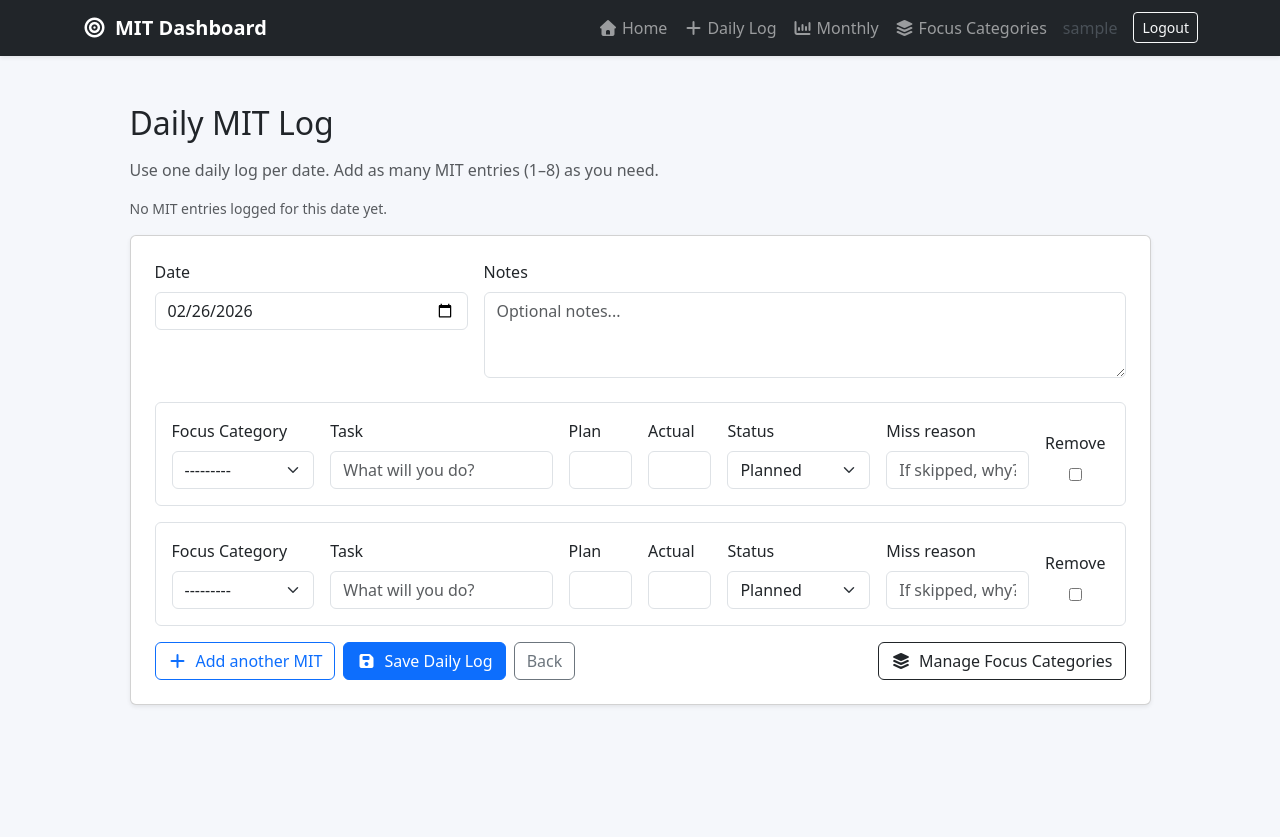
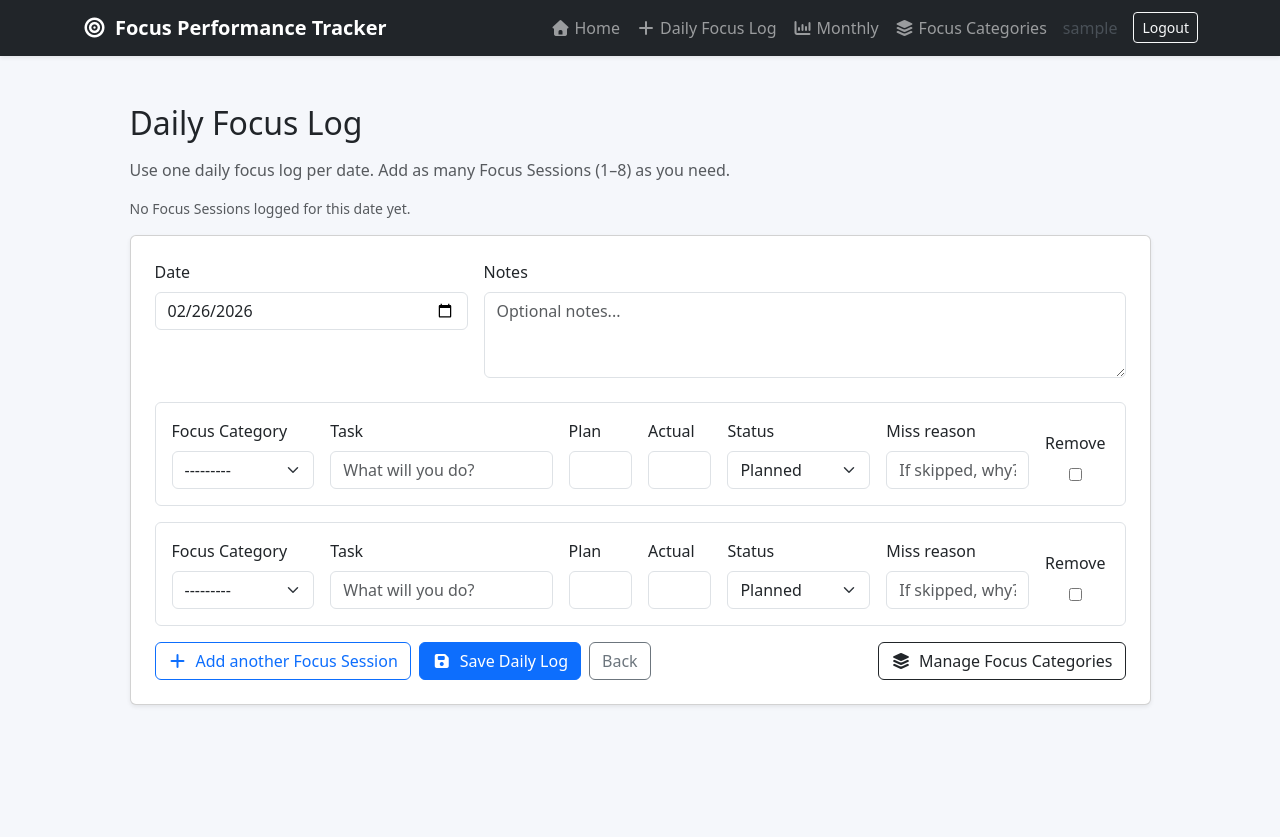
Before and after one commit to elivergara/Focused-Time-Tracker, a Django app: page /checkins/new/ in a window 1280 px wide. Run offline with Django 5.2, Linux system fonts and the light colour scheme; the visitor is signed in with stand-in values (Sample User, id 1); data that the repository does not hold is empty; style sheets or scripts are compiled from the project's sources; some libraries are stand-ins or nearby versions.

Commit message:
Rebrand UI to Focus Performance Tracker with daily focus log and monthly accountability terminology

```diff
--- a/core/views.py
+++ b/core/views.py
@@ -73,7 +73,7 @@ def signup(request):
         if form.is_valid():
             user = form.save()
             login(request, user)
-            messages.success(request, "Account created. Welcome to MIT Dashboard.")
+            messages.success(request, "Account created. Welcome to Focus Performance Tracker.")
             return redirect("home")
     else:
         form = SignUpForm()
@@ -127,8 +127,8 @@ def home(request):
         goal_progress.append({"name": g.name, "goal": g.goal_minutes, "actual": actual, "pct": pct})
 
     context = {
-        "app_name": "MIT Dashboard",
-        "subtitle": "Track your Most Important Tasks with clarity, consistency, and momentum.",
+        "app_name": "Focus Performance Tracker",
+        "subtitle": "Track focused time with clarity, consistency, and momentum.",
         "summary": summary,
         "recent_mits": recent_mits,
         "completion_rate": completion_rate,
--- a/templates/base.html
+++ b/templates/base.html
@@ -4,14 +4,14 @@
   <head>
     <meta charset="utf-8" />
     <meta name="viewport" content="width=device-width, initial-scale=1" />
-    <title>{% block title %}MIT Dashboard{% endblock %}</title>
+    <title>{% block title %}Focus Performance Tracker{% endblock %}</title>
     <link rel="stylesheet" href="{% static 'css/main.css' %}" />
   </head>
   <body>
     <nav class="navbar navbar-expand-lg navbar-dark bg-dark shadow-sm sticky-top">
       <div class="container">
         <a class="navbar-brand fw-semibold" href="{% if request.user.is_authenticated %}{% url 'home' %}{% else %}{% url 'landing' %}{% endif %}">
-          <i class="fa-solid fa-bullseye me-2"></i>MIT Dashboard
+          <i class="fa-solid fa-bullseye me-2"></i>Focus Performance Tracker
         </a>
 
         <button class="navbar-toggler" type="button" data-bs-toggle="collapse" data-bs-target="#mainNav" aria-controls="mainNav" aria-expanded="false" aria-label="Toggle navigation">
@@ -22,7 +22,7 @@
           <ul class="navbar-nav ms-auto mb-2 mb-lg-0">
             {% if request.user.is_authenticated %}
               <li class="nav-item"><a class="nav-link" href="{% url 'home' %}"><i class="fa-solid fa-house me-1"></i>Home</a></li>
-              <li class="nav-item"><a class="nav-link" href="{% url 'checkin_create' %}"><i class="fa-solid fa-plus me-1"></i>Daily Log</a></li>
+              <li class="nav-item"><a class="nav-link" href="{% url 'checkin_create' %}"><i class="fa-solid fa-plus me-1"></i>Daily Focus Log</a></li>
               <li class="nav-item"><a class="nav-link" href="{% url 'monthly_summary' %}"><i class="fa-solid fa-chart-column me-1"></i>Monthly</a></li>
               <li class="nav-item"><a class="nav-link" href="{% url 'skill_manage' %}"><i class="fa-solid fa-layer-group me-1"></i>Focus Categories</a></li>
               <li class="nav-item"><span class="nav-link text-light-emphasis">{{ request.user.username }}</span></li>
--- a/templates/core/checkin_detail.html
+++ b/templates/core/checkin_detail.html
@@ -1,12 +1,12 @@
 {% extends 'base.html' %}
-{% block title %}Check-in Detail · MIT Dashboard{% endblock %}
+{% block title %}Check-in Detail · Focus Performance Tracker{% endblock %}
 
 {% block content %}
 <div class="container py-5">
   <div class="d-flex justify-content-between align-items-center mb-3">
     <h2 class="mb-0">Check-in {{ checkin.date }}</h2>
     <div class="d-flex gap-2">
-      <a href="{% url 'checkin_create' %}?date={{ checkin.date|date:'Y-m-d' }}" class="btn btn-primary"><i class="fa-solid fa-pen me-2"></i>Open Daily Log</a>
+      <a href="{% url 'checkin_create' %}?date={{ checkin.date|date:'Y-m-d' }}" class="btn btn-primary"><i class="fa-solid fa-pen me-2"></i>Open Daily Focus Log</a>
       <a href="{% url 'home' %}" class="btn btn-outline-secondary">Back</a>
     </div>
   </div>
--- a/templates/core/checkin_form.html
+++ b/templates/core/checkin_form.html
@@ -1,17 +1,17 @@
 {% extends 'base.html' %}
-{% block title %}Daily Log · MIT Dashboard{% endblock %}
+{% block title %}Daily Focus Log · Focus Performance Tracker{% endblock %}
 
 {% block content %}
 <div class="container py-5">
   <div class="row justify-content-center">
     <div class="col-lg-11">
-      <h2 class="mb-3">Daily MIT Log</h2>
-      <p class="text-muted">Use one daily log per date. Add as many MIT entries (1–8) as you need.</p>
+      <h2 class="mb-3">Daily Focus Log</h2>
+      <p class="text-muted">Use one daily focus log per date. Add as many Focus Sessions (1–8) as you need.</p>
       <p class="small {% if has_existing %}text-success{% else %}text-muted{% endif %} mb-3">
         {% if has_existing %}
-          You have <strong>{{ logged_count }}</strong> MIT entr{{ logged_count|pluralize:'y,ies' }} logged for this date. You can update them below.
+          You have <strong>{{ logged_count }}</strong> Focus Session{{ logged_count|pluralize }} logged for this date. You can update them below.
         {% else %}
-          No MIT entries logged for this date yet.
+          No Focus Sessions logged for this date yet.
         {% endif %}
       </p>
 
@@ -69,7 +69,7 @@
         </div>
 
         <div class="d-flex gap-2 flex-wrap">
-          <button class="btn btn-outline-primary" type="button" id="add-mit-btn"><i class="fa-solid fa-plus me-2"></i>Add another MIT</button>
+          <button class="btn btn-outline-primary" type="button" id="add-mit-btn"><i class="fa-solid fa-plus me-2"></i>Add another Focus Session</button>
           <button class="btn btn-primary" type="submit"><i class="fa-solid fa-floppy-disk me-2"></i>Save Daily Log</button>
           <a href="{% url 'home' %}" class="btn btn-outline-secondary">Back</a>
           <a href="{% url 'skill_manage' %}" class="btn btn-outline-dark ms-auto"><i class="fa-solid fa-layer-group me-2"></i>Manage Focus Categories</a>
@@ -157,7 +157,7 @@
     addBtn.addEventListener('click', function () {
       let formCount = parseInt(totalForms.value, 10);
       if (formCount >= maxForms) {
-        alert('Maximum of ' + maxForms + ' MIT entries per day.');
+        alert('Maximum of ' + maxForms + ' Focus Sessions per day.');
         return;
       }
 
--- a/templates/core/monthly_summary.html
+++ b/templates/core/monthly_summary.html
@@ -1,10 +1,10 @@
 {% extends 'base.html' %}
-{% block title %}Monthly Summary · MIT Dashboard{% endblock %}
+{% block title %}Monthly Accountability Report · Focus Performance Tracker{% endblock %}
 
 {% block content %}
 <div class="container py-5">
   <div class="d-flex justify-content-between align-items-center mb-3">
-    <h2 class="mb-0">Monthly Summary</h2>
+    <h2 class="mb-0">Monthly Accountability Report</h2>
     <a href="{% url 'home' %}" class="btn btn-outline-secondary">Back</a>
   </div>
 
--- a/templates/core/signup.html
+++ b/templates/core/signup.html
@@ -1,5 +1,5 @@
 {% extends 'base.html' %}
-{% block title %}Sign Up · MIT Dashboard{% endblock %}
+{% block title %}Sign Up · Focus Performance Tracker{% endblock %}
 
 {% block content %}
 <section class="auth-page d-flex align-items-center py-5">
@@ -9,7 +9,7 @@
         <div class="auth-info-card h-100 p-4 p-lg-5 text-white">
           <span class="badge text-bg-light text-dark mb-3">Create your workspace</span>
           <h1 class="display-6 fw-bold mb-3">Build a disciplined system for meaningful progress.</h1>
-          <p class="lead mb-4">MIT Dashboard helps you turn intention into execution with structured daily tracking, clear monthly goals, and actionable performance insights.</p>
+          <p class="lead mb-4">Focus Performance Tracker helps you turn intention into execution with structured daily tracking, clear monthly goals, and actionable performance insights.</p>
           <p class="mb-3">Designed for builders, creatives, learners, and leaders who want a clean, private, and professional productivity workflow.</p>
           <ul class="list-unstyled auth-feature-list mb-0">
             <li><i class="fa-solid fa-star me-2"></i>Create and manage your own focus categories from day one</li>
--- a/templates/core/skill_manage.html
+++ b/templates/core/skill_manage.html
@@ -1,5 +1,5 @@
 {% extends 'base.html' %}
-{% block title %}Focus Categories · MIT Dashboard{% endblock %}
+{% block title %}Focus Categories · Focus Performance Tracker{% endblock %}
 
 {% block content %}
 <div class="container py-5">
```
Also changed, not shown: templates/core/home.html (+7 -7 lines), templates/core/landing.html (+6 -6 lines), templates/registration/login.html (+5 -5 lines).
